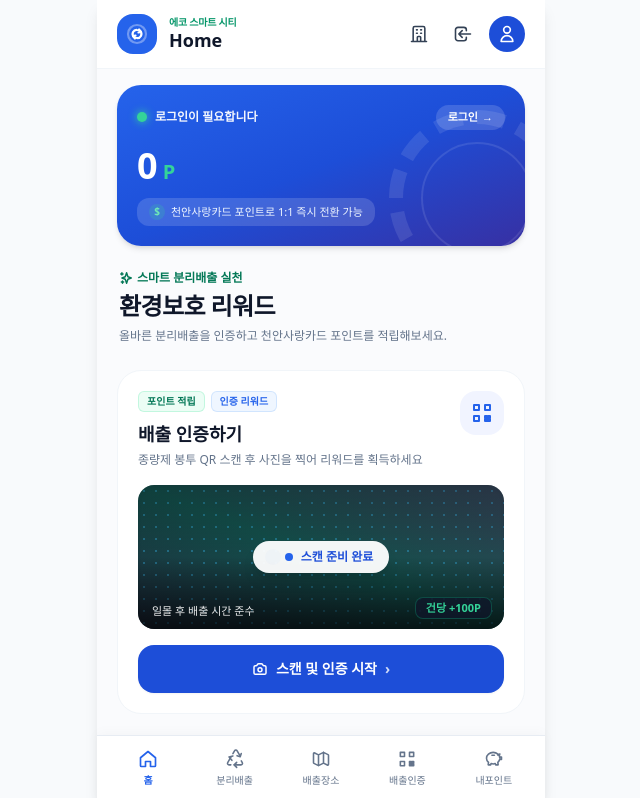
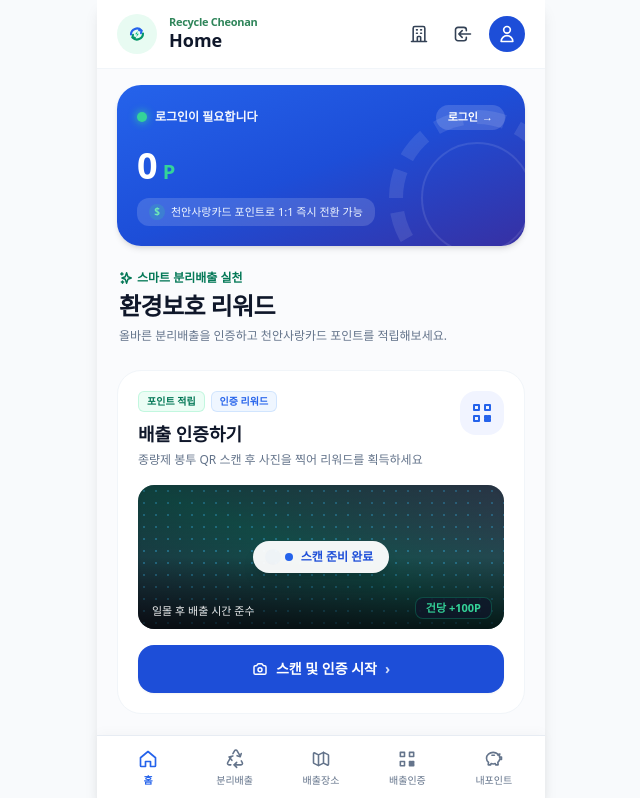
Before and after one commit to byw1101/recycle-reward, a Next.js app: page / in a window 1280 px wide. Shown: the top 798 px of the page, without its empty margins (319-959 px from the left). Built offline with nearby package versions, Linux system fonts and the light colour scheme; no server answers; the database is empty.

Commit message:
Update header logo and text to Recycle Cheonan / Home

```diff
--- a/src/components/Header.tsx
+++ b/src/components/Header.tsx
@@ -75,18 +75,48 @@ export default function Header() {
       <header className="bg-white px-5 py-3.5 border-b border-slate-100 flex justify-between items-center sticky top-0 z-40">
         {/* 좌측 로고 및 타이틀 (스티치 디자인 1:1 재현) */}
         <Link href="/" className="flex items-center space-x-3">
-          <div className="w-10 h-10 bg-blue-600 rounded-2xl flex items-center justify-center text-white shadow-xs">
-            <svg className="w-6 h-6" viewBox="0 0 24 24" fill="none" stroke="currentColor" strokeWidth={2.2}>
-              <path strokeLinecap="round" strokeLinejoin="round" d="M12 21a9 9 0 100-18 9 9 0 000 18z" strokeOpacity={0.35} />
-              <path strokeLinecap="round" strokeLinejoin="round" d="M8.5 14.5A4 4 0 0112 8c1.5 0 2.8.8 3.5 2M15.5 9.5A4 4 0 0112 16c-1.5 0-2.8-.8-3.5-2" />
-              <path strokeLinecap="round" strokeLinejoin="round" d="M14 7.5l2 2.5-2.5.5M10 16.5l-2-2.5 2.5-.5" />
+          <div className="w-10 h-10 bg-[#e8fbf2] rounded-full flex items-center justify-center relative shrink-0">
+            <svg className="w-6 h-6" viewBox="0 0 28 28" fill="none">
+              {/* 상단 파란색 순환 화살표 */}
+              <path
+                d="M7 14.5a7 7 0 0112.2-4.6"
+                stroke="#2563eb"
+                strokeWidth="2.5"
+                strokeLinecap="round"
+              />
+              <path
+                d="M16.4 9.7l3 .6-.8 2.9"
+                stroke="#2563eb"
+                strokeWidth="2.3"
+                strokeLinecap="round"
+                strokeLinejoin="round"
+              />
+              {/* 하단 초록색 순환 화살표 */}
+              <path
+                d="M21 13.5a7 7 0 01-12.2 4.6"
+                stroke="#059669"
+                strokeWidth="2.5"
+                strokeLinecap="round"
+              />
+              <path
+                d="M11.6 18.3l-3-.6.8-2.9"
+                stroke="#059669"
+                strokeWidth="2.3"
+                strokeLinecap="round"
+                strokeLinejoin="round"
+              />
+              {/* 중앙 에코 번개/잎 심볼 */}
+              <path
+                d="M14.8 10.5L11.8 14.3h2.3l-.9 3.2 3-3.8h-2.3l.9-3.2z"
+                fill="#10b981"
+              />
             </svg>
           </div>
           <div>
-            <p className="text-[10px] font-extrabold text-emerald-600 leading-none tracking-tight">
-              에코 스마트 시티
+            <p className="text-[11px] font-bold text-[#2f855a] leading-none tracking-tight">
+              Recycle Cheonan
             </p>
-            <h1 className="text-lg font-black text-slate-900 leading-tight mt-0.5">
+            <h1 className="text-lg font-extrabold text-slate-900 leading-tight mt-0.5">
               Home
             </h1>
           </div>
```
